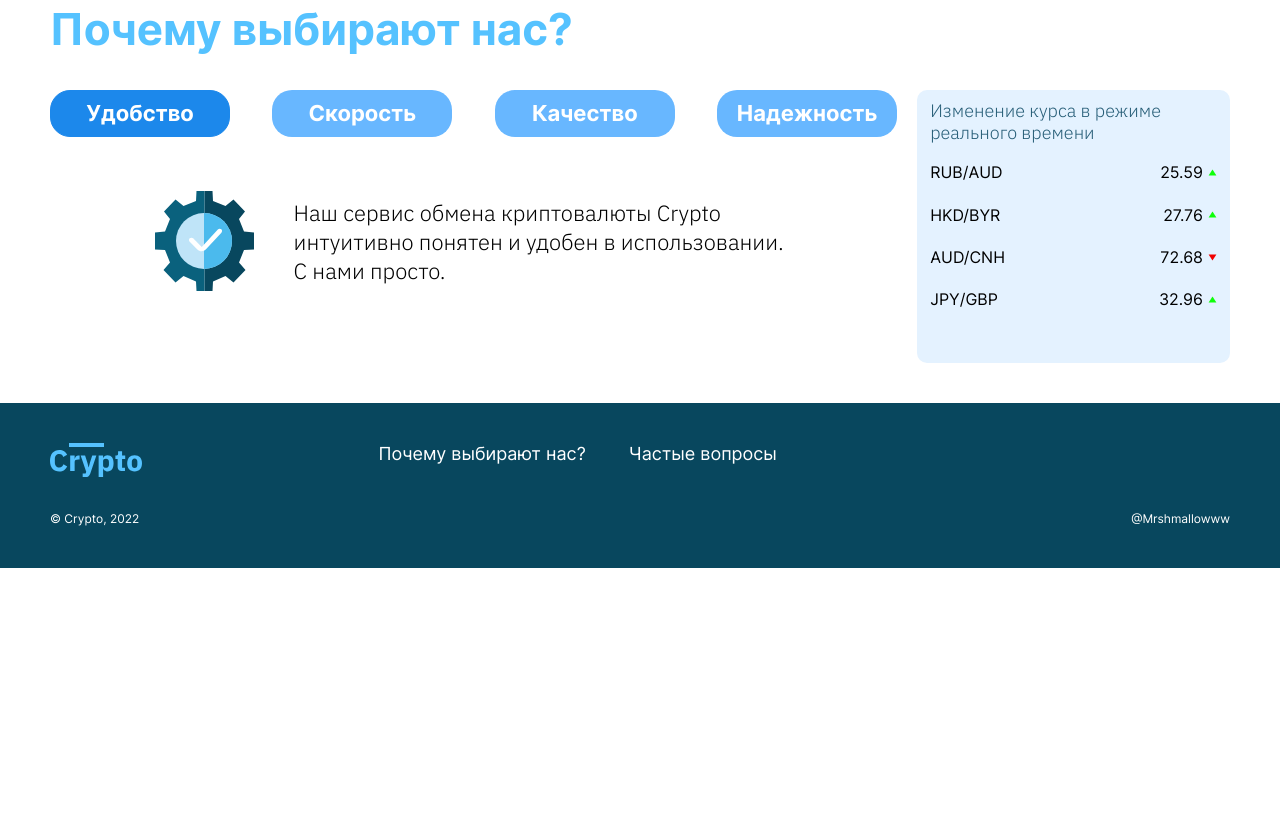
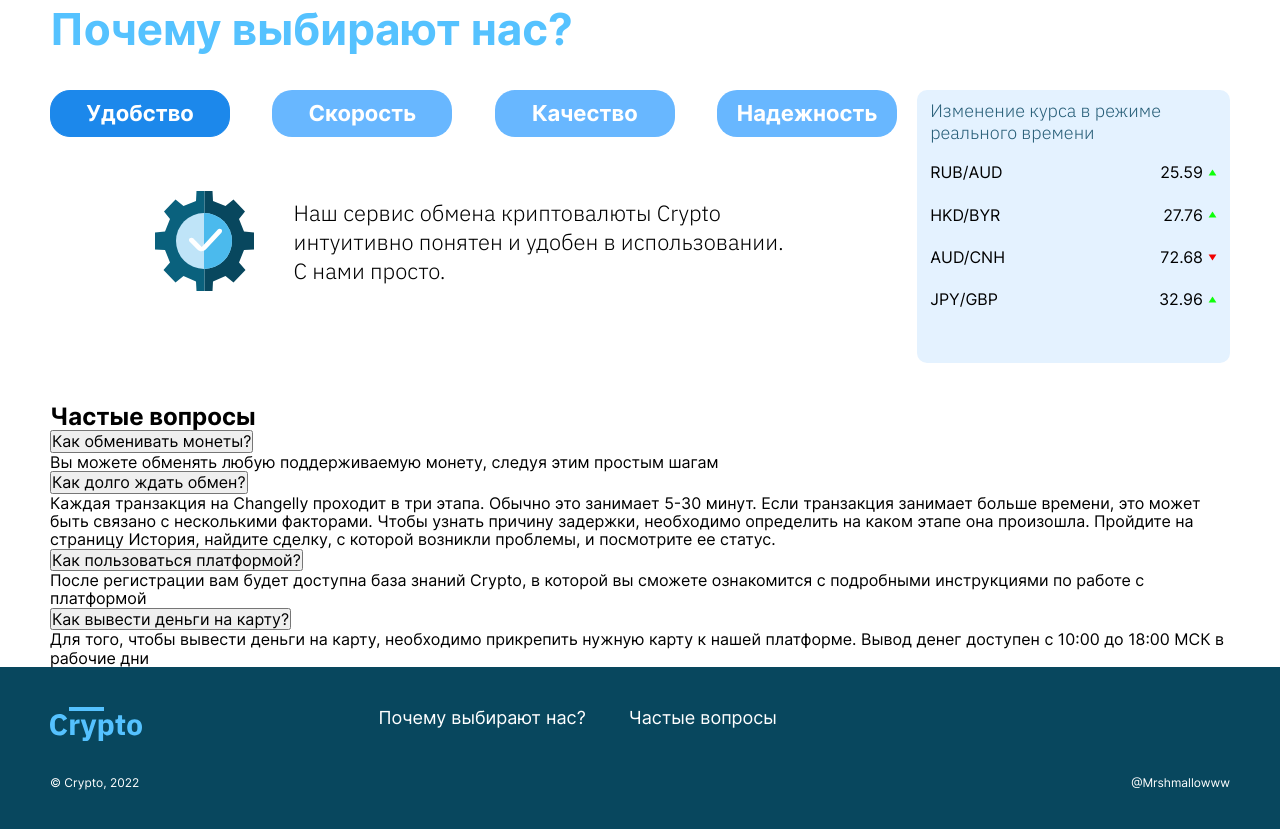
Before and after one commit to chalkinanatalya/Crypto, a plain HTML site: page index.html in a window 1280 px wide. Shown: the part 641-1470 px from the top of the page. Before the commit the page ends 1209 px from the top, so only its background shows below. Drawn offline with Linux system fonts and the light colour scheme.

Commit message:
frequent questions

```diff
--- a/index.html
+++ b/index.html
@@ -104,6 +104,47 @@
                 </div>
             </div>
         </section>
+        <section class="faq" id="faq">
+            <div class="container">
+                <h2 class="faq__title">Частые вопросы</h2>
+                <ul class="faq__list">
+                    <li class="faq__item">
+                        <button class="faq__question" type="button">Как обменивать монеты?</button>
+                        <div class="faq__answer">
+                            <p class="faq__dropdown">Вы можете обменять любую поддерживаемую монету, следуя этим простым
+                                <a href="#" class="faq__link">шагам</a>
+                            </p>
+                        </div>
+                    </li>
+                    <li class="faq__item">
+                        <button class="faq__question" type="button">Как долго ждать обмен?</button>
+                        <div class="faq__answer">
+                            <p class="faq__dropdown">Каждая транзакция на Changelly проходит в три этапа. Обычно это
+                                занимает 5-30 минут. Если транзакция занимает больше времени, это может быть связано с
+                                несколькими факторами. Чтобы узнать причину задержки, необходимо определить на каком
+                                этапе она произошла. Пройдите на страницу История, найдите сделку, с которой возникли
+                                проблемы, и посмотрите ее статус. </p>
+                        </div>
+                    </li>
+                    <li class="faq__item">
+                        <button class="faq__question" type="button">Как пользоваться платформой?</button>
+                        <div class="faq__answer">
+                            <p class="faq__dropdown">После регистрации вам будет доступна <a href="#"
+                                    class="faq__link">база знаний Crypto,</a> в которой
+                                вы сможете ознакомится с подробными инструкциями по работе с платформой</p>
+                        </div>
+                    </li>
+                    <li class="faq__item">
+                        <button class="faq__question" type="button">Как вывести деньги на карту?</button>
+                        <div class="faq__answer">
+                            <p class="faq__dropdown">Для того, чтобы вывести деньги на карту, необходимо прикрепить
+                                нужную карту к нашей платформе. Вывод денег доступен с 10:00 до 18:00 МСК в рабочие дни
+                            </p>
+                        </div>
+                    </li>
+                </ul>
+            </div>
+        </section>
     </main>
     <div class="overlay">
         <div class="modal">
```
